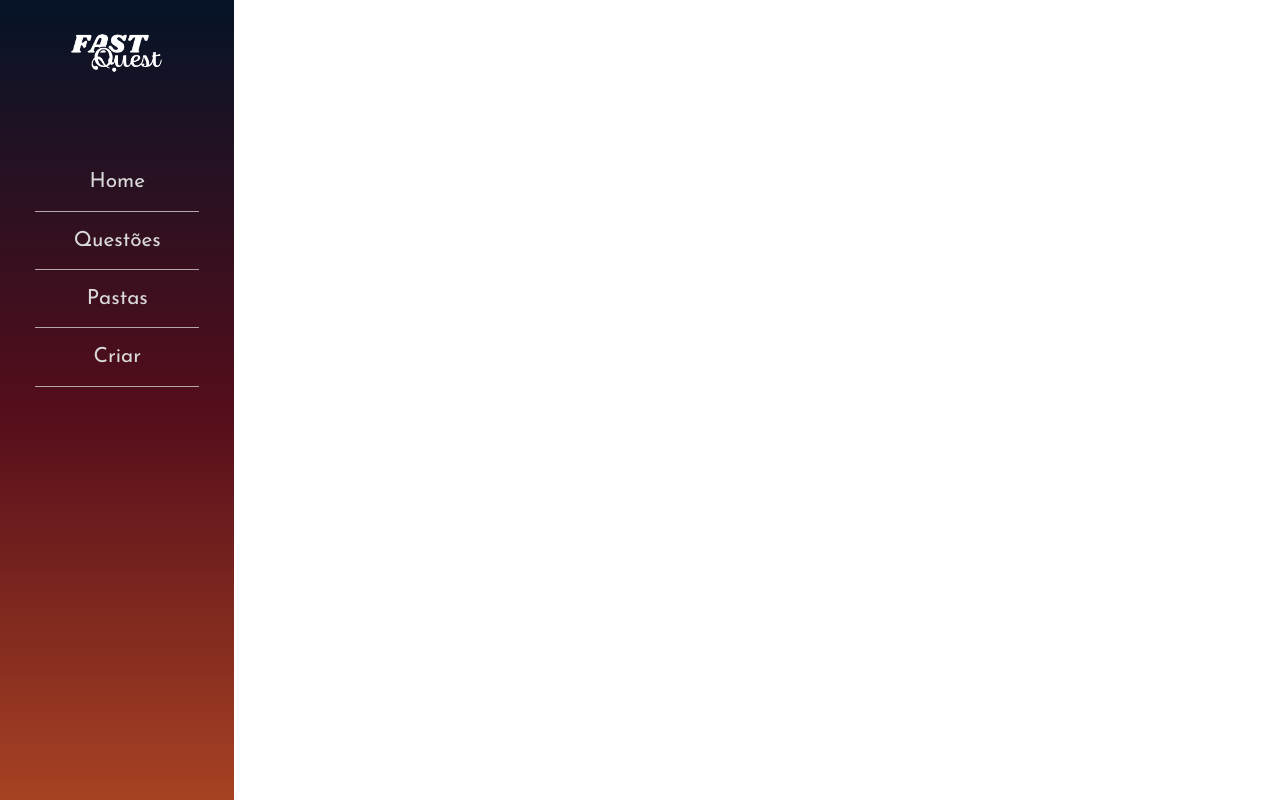
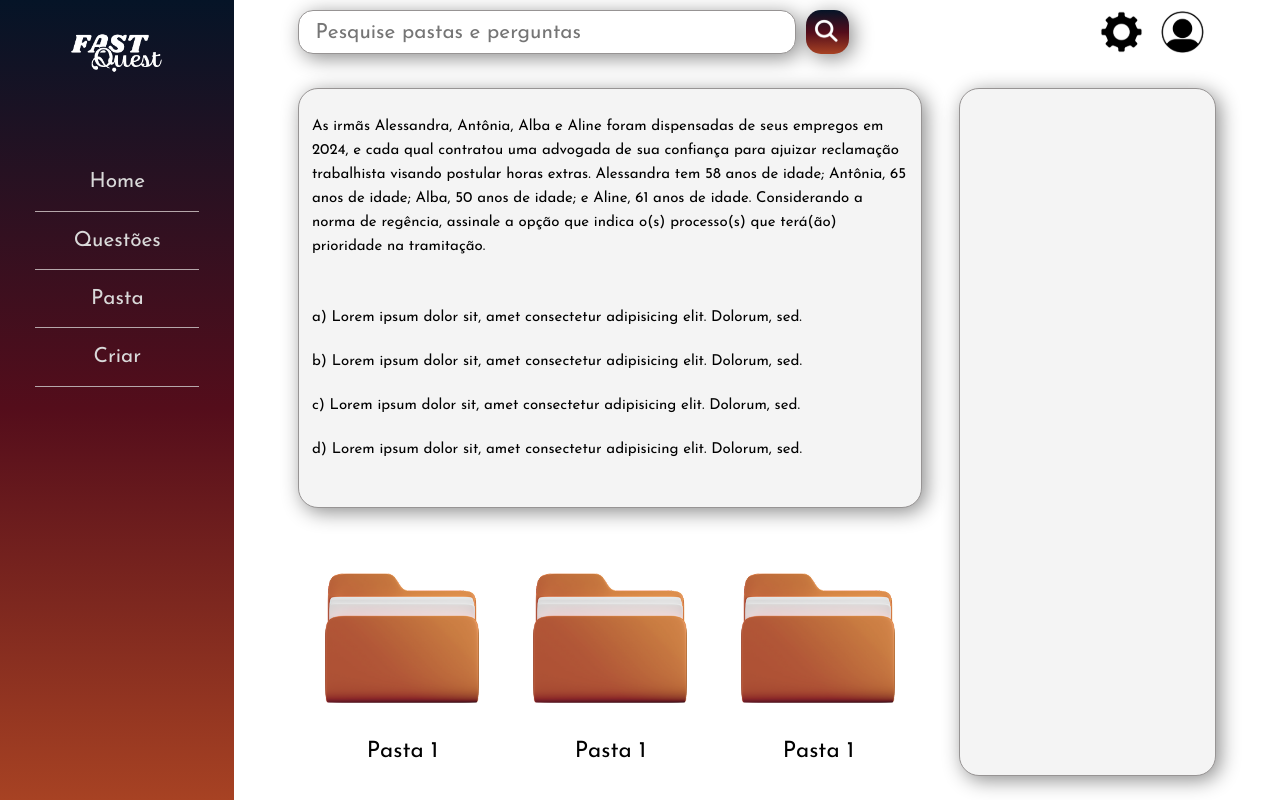
Before and after one commit to anthonypasssos/fastquest, a Vue app: page /question/1 in a window 1280 px wide. Built offline with nearby package versions, Linux system fonts and the light colour scheme; the HTML template or start-up script is replaced by a standard one.

Commit message:
pagina de questão

```diff
--- a/src/assets/main.css
+++ b/src/assets/main.css
@@ -25,3 +25,7 @@ li {
   filter: drop-shadow(4px 4px 10px #8b8b8b);
   padding: 2%;
 }
+
+a {
+  text-decoration: none;
+}
--- a/src/components/ListItem.vue
+++ b/src/components/ListItem.vue
@@ -12,7 +12,7 @@
     justify-content: center;
     align-items: center;
 
-    width: 100%;
+    width: fit-content;
     height: 100%;
   }
 
--- a/src/components/NavBar.vue
+++ b/src/components/NavBar.vue
@@ -5,10 +5,10 @@
     <img src="/public/imgs/flashquest_logo.png" alt="" />
     <nav>
       <ul>
-        <li>Home</li>
-        <li>Questões</li>
-        <li>Pastas</li>
-        <li>Criar</li>
+        <li><router-link to="/">Home</router-link></li>
+        <li><router-link to="/search">Questões</router-link></li>
+        <li><router-link to="/">Pasta</router-link></li>
+        <li><router-link to="/">Criar</router-link></li>
       </ul>
     </nav>
   </header>
@@ -49,9 +49,12 @@ nav {
 }
 
 nav ul li {
-  font-size: 1.3rem;
-  color: #d9d9d9;
   border-bottom: 1px solid #b5a7aa;
   padding: 1.5vh 0;
 }
+
+a {
+  font-size: 1.3rem;
+  color: #d9d9d9;
+}
 </style>
--- a/src/components/TheHeader.vue
+++ b/src/components/TheHeader.vue
@@ -1,10 +1,19 @@
+<script setup lang="ts">
+defineProps<{
+  hideSearch?: boolean // O '?' torna a prop opcional
+}>()
+</script>
+
 <template>
   <header>
-    <div class="input_box">
+    <div class="input_box" v-if="!hideSearch">
       <input type="text" placeholder="Pesquise pastas e perguntas">
       <button>
         <img src="/public/imgs/header/search_icon.svg" alt="">
       </button>
+    </div>
+    <div v-if="hideSearch">
+      <slot></slot>
     </div>
     <ul>
       <li><img src="/public/imgs/header/config_icon.svg" alt=""></li>
--- a/src/router/index.ts
+++ b/src/router/index.ts
@@ -17,6 +17,12 @@ const router = createRouter({
       // which is lazy-loaded when the route is visited.
       component: () => import('../views/SearchView.vue'),
     },
+    {
+      path: '/question/:id',
+      name: 'question',
+      component: () => import('../views/QuestionView.vue'),
+      props: true
+    },
   ],
 })
 
--- a/src/views/HomeView.vue
+++ b/src/views/HomeView.vue
@@ -23,9 +23,11 @@ import TheHeader from '@/components/TheHeader.vue';
         <img src="/public/imgs/home/img_2.png" alt="">
       </section>
     </div>
-    <ListItem />
-    <ListItem />
-    <ListItem />
+    <ul>
+      <li><ListItem/></li>
+      <li><ListItem/></li>
+      <li><ListItem/></li>
+    </ul>
   </main>
 </template>
 
@@ -126,4 +128,10 @@ section {
   height: 100%;
 }
 
+ul {
+  display: flex;
+  justify-content: space-around;
+  grid-column: 1 / -1;
+}
+
 </style>
--- a/src/views/QuestionView.vue
+++ b/src/views/QuestionView.vue
@@ -0,0 +1,84 @@
+<script setup lang="ts">
+import ListItem from '@/components/ListItem.vue';
+import TheHeader from '@/components/TheHeader.vue';
+import { watch } from 'vue';
+
+const props = defineProps<{
+  id: string
+}>()
+
+watch(() => props.id, (newId) => {
+  console.log('ID mudou:', newId)
+})
+</script>
+
+<template>
+  <TheHeader />
+  <main>
+    <div class="question-box classic-box">
+      <p>As irmãs Alessandra, Antônia, Alba e Aline foram dispensadas de seus empregos em 2024, e cada qual contratou uma advogada de sua confiança para ajuizar reclamação trabalhista visando postular horas extras. Alessandra tem 58 anos de idade; Antônia, 65 anos de idade; Alba, 50 anos de idade; e Aline, 61 anos de idade. Considerando a norma de regência, assinale a opção que indica o(s) processo(s) que terá(ão) prioridade na tramitação.</p>
+      <ul>
+        <li>a) Lorem ipsum dolor sit, amet consectetur adipisicing elit. Dolorum, sed.</li>
+        <li>b) Lorem ipsum dolor sit, amet consectetur adipisicing elit. Dolorum, sed.</li>
+        <li>c) Lorem ipsum dolor sit, amet consectetur adipisicing elit. Dolorum, sed.</li>
+        <li>d) Lorem ipsum dolor sit, amet consectetur adipisicing elit. Dolorum, sed.</li>
+      </ul>
+    </div>
+    <div class="note-box classic-box"></div>
+    <ul class="list-items">
+      <li>
+        <ListItem />
+      </li>
+      <li>
+        <ListItem />
+      </li>
+      <li>
+        <ListItem />
+      </li>
+    </ul>
+  </main>
+</template>
+
+<style scoped>
+p,li {
+  color: black;
+}
+
+main {
+  display: grid;
+  grid-template-columns: 1fr 1fr 1fr 1.4fr;
+  grid-template-rows: 1fr 1fr 30vh;
+  gap: 4%;
+
+  height: 92vh;
+  width: 100%;
+  padding: 3vh 0;
+}
+
+.question-box {
+  display: flex;
+  flex-direction: column;
+  justify-content: space-around;
+  grid-column: 1 / 4;
+  grid-row: 1 / 3;
+}
+
+.question-box li {
+  margin: 20px 0;
+}
+
+.note-box {
+  grid-row: 1 / 4;
+}
+
+.list-items {
+  grid-column: 1 / 4;
+  display: flex;
+  justify-content: space-around;
+}
+
+.list-items li {
+  height: 100%;
+  width: fit-content;
+}
+</style>
```
